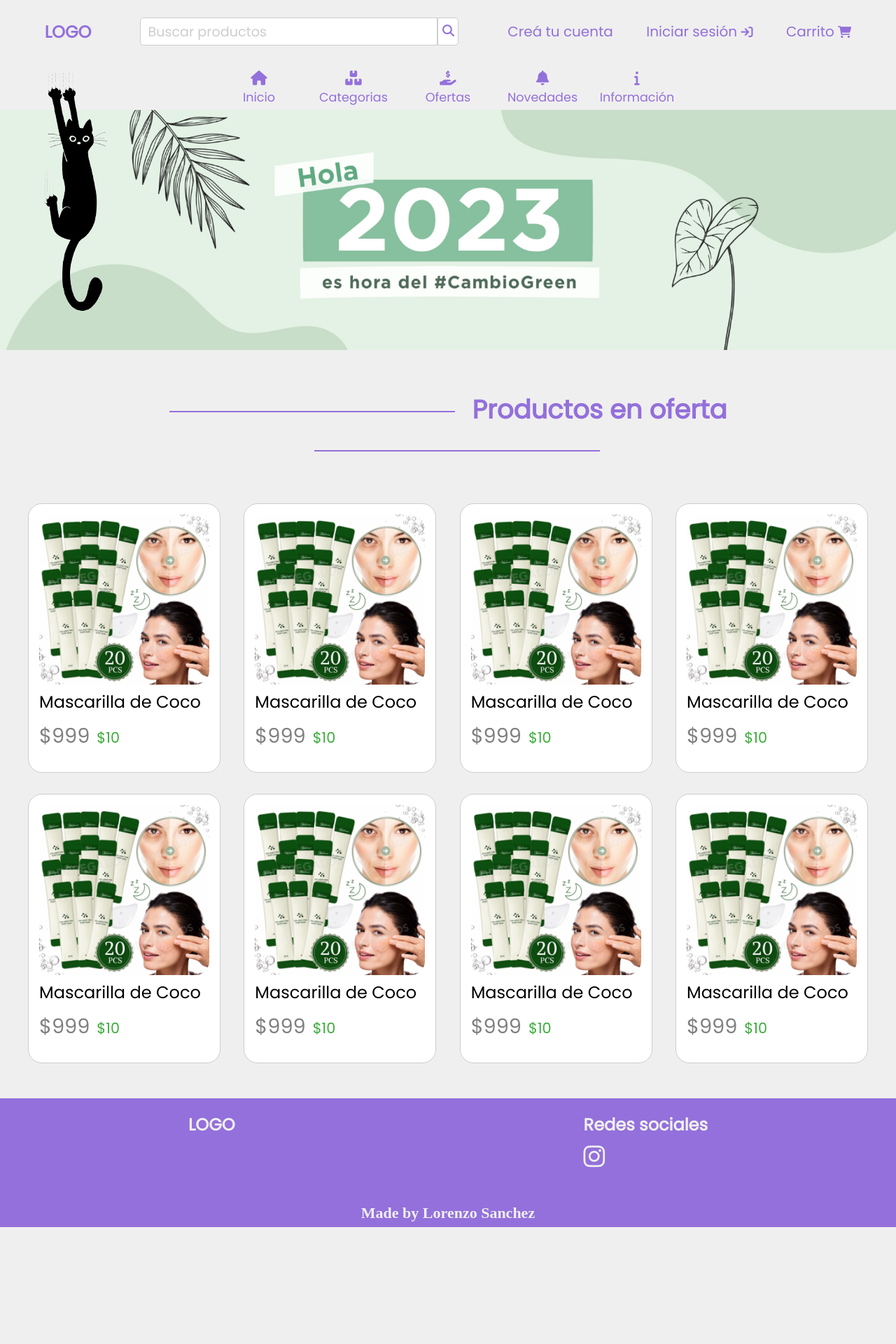
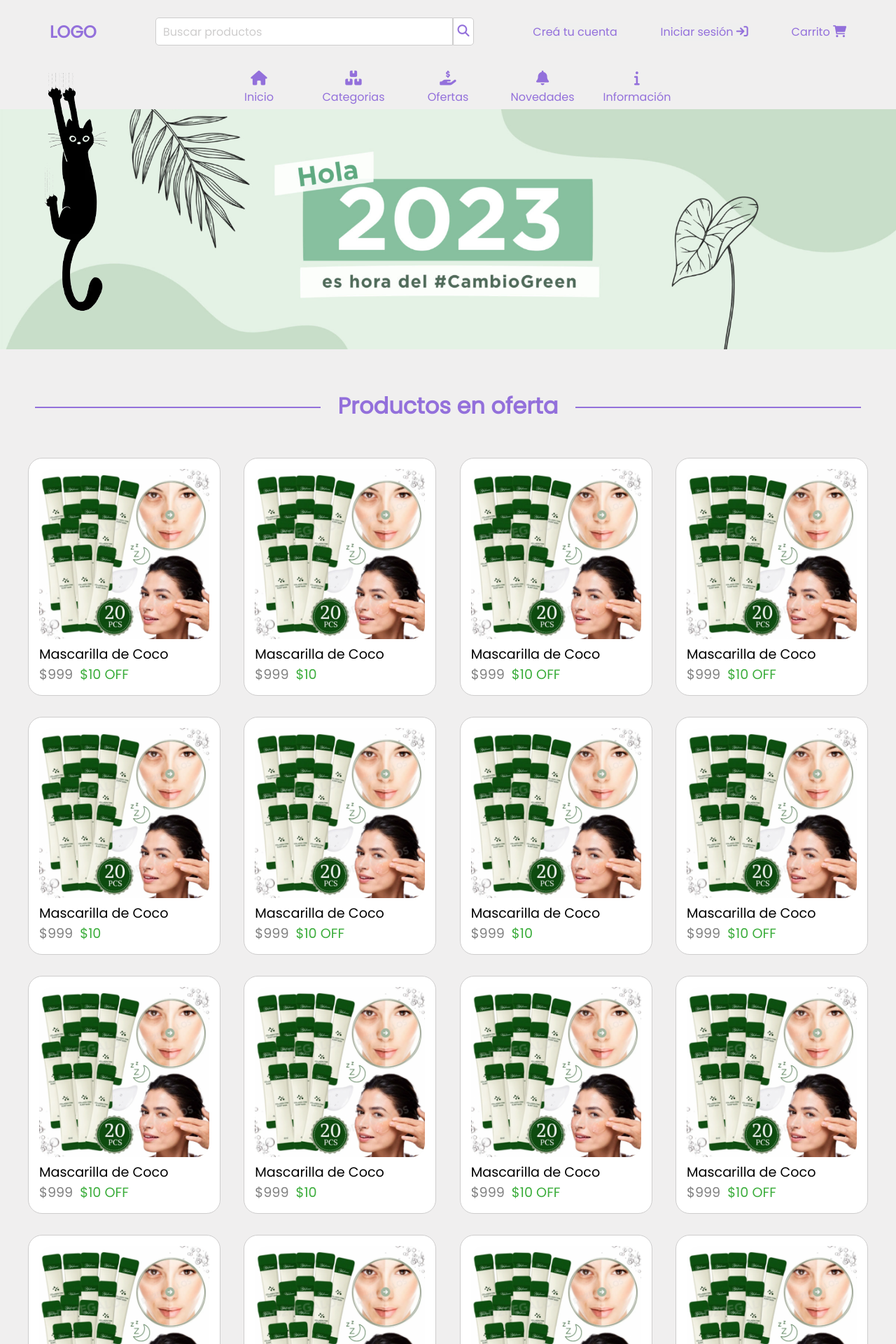
Before and after one commit to lorenzoSanchez97/ShowRoom, a React (Vite) app in the folder ShowRoom-FrontEnd/: page / in a window 1280 px wide. Shown: the top 1920 px of the page at 70% size. Before the commit the page ends 1753 px from the top, so only its background shows below. Built offline with nearby package versions, Linux system fonts and the light colour scheme.

Commit message:
Ajusto errores de diseño y estilo

```diff
--- a/ShowRoom-FrontEnd/src/components/Header/header.css
+++ b/ShowRoom-FrontEnd/src/components/Header/header.css
@@ -34,13 +34,13 @@ ul.nav-bar-list {
     gap: 35px;
 }
 
-.nav-bar li {
-    font-size: 1.1rem;
+.nav-bar .nav-bar-category li {
+    font-size: 1rem;
 }
 
 .sesion,
 .carrito {
-    font-size: 20px;
+    font-size: 1rem;
     text-decoration: none;
     border: none;
 }
@@ -75,12 +75,12 @@ ul.nav-bar-list {
     border-radius: 5px 0 0 5px;
     border: var(--bordes) solid 1px;
     padding: 0 0 0 10px;
-    font-size: 1.2rem;
+    font-size: 1rem;
     color: var(--color3);
 }
 
 .search-bar input::placeholder {
-    font-size: 1.2rem;
+    font-size: 1rem;
     color: var(--bordes);
 }
 
@@ -146,7 +146,7 @@ ul.nav-bar-list {
     text-align: center;
     padding: 0;
     color: var(--clarito);
-    font-size: 20px;
+    font-size: 0.9rem;
 }
 
 .subcategoria a {
--- a/ShowRoom-FrontEnd/src/components/Home/Home.jsx
+++ b/ShowRoom-FrontEnd/src/components/Home/Home.jsx
@@ -1,5 +1,6 @@
 import React from "react";
 import "./home.css"
+import Product from "../Product/Product";
 
 function Home() {
 
@@ -11,54 +12,8 @@ function Home() {
             <main>
                 <h1 className="title">Productos en oferta</h1>
                 <section className="seccion-principal">
-                    <article className="producto">
-                        <img src="/images/mascarilla.png" alt="" />
-                        <p className="nombre-producto">Mascarilla de Coco</p>
-                        <p className="precio-producto">$999</p>
-                        <p className="descuento-producto">$10</p>
-                    </article>
-                    <article className="producto">
-                        <img src="/images/mascarilla.png" alt="" />
-                        <p className="nombre-producto">Mascarilla de Coco</p>
-                        <p className="precio-producto">$999</p>
-                        <p className="descuento-producto">$10</p>
-                    </article>
-                    <article className="producto">
-                        <img src="/images/mascarilla.png" alt="" />
-                        <p className="nombre-producto">Mascarilla de Coco</p>
-                        <p className="precio-producto">$999</p>
-                        <p className="descuento-producto">$10</p>
-                    </article>
-                    <article className="producto">
-                        <img src="/images/mascarilla.png" alt="" />
-                        <p className="nombre-producto">Mascarilla de Coco</p>
-                        <p className="precio-producto">$999</p>
-                        <p className="descuento-producto">$10</p>
-                    </article>
-                    <article className="producto">
-                        <img src="/images/mascarilla.png" alt="" />
-                        <p className="nombre-producto">Mascarilla de Coco</p>
-                        <p className="precio-producto">$999</p>
-                        <p className="descuento-producto">$10</p>
-                    </article>
-                    <article className="producto">
-                        <img src="/images/mascarilla.png" alt="" />
-                        <p className="nombre-producto">Mascarilla de Coco</p>
-                        <p className="precio-producto">$999</p>
-                        <p className="descuento-producto">$10</p>
-                    </article>
-                    <article className="producto">
-                        <img src="/images/mascarilla.png" alt="" />
-                        <p className="nombre-producto">Mascarilla de Coco</p>
-                        <p className="precio-producto">$999</p>
-                        <p className="descuento-producto">$10</p>
-                    </article>
-                    <article className="producto">
-                        <img src="/images/mascarilla.png" alt="" />
-                        <p className="nombre-producto">Mascarilla de Coco</p>
-                        <p className="precio-producto">$999</p>
-                        <p className="descuento-producto">$10</p>
-                    </article>
+                    <Product/>
+                    <Product/>
                 </section>
             </main>
 
--- a/ShowRoom-FrontEnd/src/components/Home/home.css
+++ b/ShowRoom-FrontEnd/src/components/Home/home.css
@@ -16,7 +16,7 @@
 
 .title {
     text-align: center;
-    font-size: 37px;
+    font-size: 2rem;
     margin-bottom: 50px;
 }
 
@@ -49,42 +49,3 @@
     flex-wrap: wrap;
     row-gap: 30px;
 }
-
-.producto {
-    border-radius: 20px;
-    background-color: white;
-    width: 25%;
-    max-width: 275px;
-    padding: 15px;
-    transition: all 300ms;
-    border: var(--bordes) solid 1px;
-}
-
-.producto:hover {
-    cursor: pointer;
-    transform: scale(1.1);
-    box-shadow: 0px 0px 5px 7px rgb(147, 112, 219, 0.66);
-}
-
-.producto img {
-    border-radius: 20px;
-    width: 100%;
-}
-
-.nombre-producto {
-    color: black;
-    font-size: 1.5rem;
-}
-
-.precio-producto {
-    display: inline-block;
-    color: gray;
-    font-size: 1.3rem;
-    margin-right: 10px;
-}
-
-.descuento-producto {
-    color: rgb(59, 173, 59);
-    display: inline-block;
-    font-size: 1.3rem;
-}
--- /dev/null
+++ b/ShowRoom-FrontEnd/src/components/Product/Product.jsx
@@ -0,0 +1,58 @@
+import "./product.css"
+
+function Product() {
+    return (
+        <>
+            <article className="producto">
+                <img src="/images/mascarilla.png" alt="" />
+                <p className="nombre-producto">Mascarilla de Coco</p>
+                <p className="precio-producto">$999</p>
+                <p className="descuento-producto">$10 OFF</p>
+            </article>
+            <article className="producto">
+                <img src="/images/mascarilla.png" alt="" />
+                <p className="nombre-producto">Mascarilla de Coco</p>
+                <p className="precio-producto">$999</p>
+                <p className="descuento-producto">$10</p>
+            </article>
+            <article className="producto">
+                <img src="/images/mascarilla.png" alt="" />
+                <p className="nombre-producto">Mascarilla de Coco</p>
+                <p className="precio-producto">$999</p>
+                <p className="descuento-producto">$10 OFF</p>
+            </article>
+            <article className="producto">
+                <img src="/images/mascarilla.png" alt="" />
+                <p className="nombre-producto">Mascarilla de Coco</p>
+                <p className="precio-producto">$999</p>
+                <p className="descuento-producto">$10 OFF</p>
+            </article>
+            <article className="producto">
+                <img src="/images/mascarilla.png" alt="" />
+                <p className="nombre-producto">Mascarilla de Coco</p>
+                <p className="precio-producto">$999</p>
+                <p className="descuento-producto">$10</p>
+            </article>
+            <article className="producto">
+                <img src="/images/mascarilla.png" alt="" />
+                <p className="nombre-producto">Mascarilla de Coco</p>
+                <p className="precio-producto">$999</p>
+                <p className="descuento-producto">$10 OFF</p>
+            </article>
+            <article className="producto">
+                <img src="/images/mascarilla.png" alt="" />
+                <p className="nombre-producto">Mascarilla de Coco</p>
+                <p className="precio-producto">$999</p>
+                <p className="descuento-producto">$10</p>
+            </article>
+            <article className="producto">
+                <img src="/images/mascarilla.png" alt="" />
+                <p className="nombre-producto">Mascarilla de Coco</p>
+                <p className="precio-producto">$999</p>
+                <p className="descuento-producto">$10 OFF</p>
+            </article>
+        </>
+    )
+}
+
+export default Product;
--- /dev/null
+++ b/ShowRoom-FrontEnd/src/components/Product/product.css
@@ -0,0 +1,38 @@
+.producto {
+    border-radius: 20px;
+    background-color: white;
+    width: 25%;
+    max-width: 275px;
+    padding: 15px;
+    transition: all 300ms;
+    border: var(--bordes) solid 1px;
+}
+
+.producto:hover {
+    cursor: pointer;
+    transform: scale(1.1);
+    box-shadow: 0px 0px 5px 7px rgb(147, 112, 219, 0.66);
+}
+
+.producto img {
+    border-radius: 20px;
+    width: 100%;
+}
+
+.nombre-producto {
+    color: black;
+    font-size: 1.2rem;
+}
+
+.precio-producto {
+    display: inline-block;
+    color: var(--color3);
+    font-size: 1.2rem;
+    margin-right: 10px;
+}
+
+.descuento-producto {
+    color: rgb(59, 173, 59);
+    display: inline-block;
+    font-size: 1.2rem;
+}
--- a/ShowRoom-FrontEnd/src/components/ProductDetail/ProductDetail.jsx
+++ b/ShowRoom-FrontEnd/src/components/ProductDetail/ProductDetail.jsx
@@ -10,7 +10,7 @@ function ProductDetail() {
                 <ProductImages />
                 <section className="detalle-producto">
                     <h1 className="titulo-producto">Titulo producto</h1>
-                    <h1 className="precio-producto">$9999</h1>
+                    <h1 className="precio-producto-detail">$9999</h1>
                     <div className="incons-container">
                         <i className="fa-solid fa-credit-card" id="cuotas-producto-icon"></i>
                         <h1 className="cuotas"> 12 cuotas sin interés</h1>
@@ -32,7 +32,8 @@ function ProductDetail() {
                     <h1 className="descripcion-producto-titulo">Descripción</h1>
                     <p className="descripcion-producto">Lorem ipsum dolor sit amet consectetur, adipisicing elit. Dolores
                         doloremque consequatur cumque eius, provident excepturi laudantium officia incidunt corrupti
-                        optio ratione omnis tempore quaerat eveniet? Fuga quos delectus repellendus in?</p>
+                        optio ratione omnis tempore quaerat eveniet? Fuga quos delectus repellendus in?
+                        Lorem ipsum dolor sit amet consectetur adipisicing elit. Soluta architecto nam neque qui nulla ratione alias ipsa voluptas consequuntur, molestias est temporibus vero fugit impedit quam odit cum recusandae ut?</p>
                 </section>
             </main>
         </>
--- a/ShowRoom-FrontEnd/src/components/ProductDetail/productDetail.css
+++ b/ShowRoom-FrontEnd/src/components/ProductDetail/productDetail.css
@@ -3,7 +3,6 @@
     flex-direction: row;
     flex-wrap: nowrap;
     justify-content: center;
-    align-items: center;
 }
 
 .detalle-producto {
@@ -24,21 +23,21 @@
 }
 
 .titulo-producto {
-    font-size: 2rem;
+    font-size: 1.4rem;
     padding-bottom: 10px;
     border-bottom: 1px solid var(--bordes);
     color: black;
 }
 
-.precio-producto {
-    font-size: 1.8rem;
+.precio-producto-detail {
+    font-size: 1.4rem;
     margin-top: 10px;
     margin-bottom: 15px;
     color: var(--color3);
 }
 
 .stock-producto {
-    font-size: 1rem;
+    font-size: 0.8rem;
     color: black;
     margin-bottom: 10px;
     margin-top: 20px;
@@ -67,6 +66,7 @@
 }
 
 .descripcion-producto-titulo {
+    font-size: 1rem;
     margin-top: 10px;
     margin-bottom: 10px;
     padding-top: 10px;
@@ -76,14 +76,14 @@
 
 .descripcion-producto {
     color: black;
-    font-size: 1.1rem;
+    font-size: 0.9rem;
 }
 
 .envio-producto,
 .descuento,
 .cuotas {
     display: inline-block;
-    font-size: 1.2rem;
+    font-size: 0.92rem;
     color: rgb(22, 165, 41);
 }
 
@@ -97,3 +97,19 @@
 .incons-container {
     margin-bottom: 8px;
 }
+
+.cantidad-formulario button {
+    width: 100%;
+    height: 40px;
+    border-radius: 5px;
+    border: var(--bordes) solid 1px;
+    background-color: var(--verde);
+    color: var(--clarito);
+    font-size: 1rem;
+    transition: 300ms all;
+}
+
+.cantidad-formulario button:hover {
+    cursor: pointer;
+    background-color: var(--color3);
+}
--- a/ShowRoom-FrontEnd/src/components/ProductImages/ProductImages.jsx
+++ b/ShowRoom-FrontEnd/src/components/ProductImages/ProductImages.jsx
@@ -40,11 +40,11 @@ function ProductImages() {
             </div>
             <figure className="imagen-producto">
                 <img className="mainSlide" src={`/images/${images[slide]}`} alt="" />
-            </figure>
             <div className="botones">
                     <button className="image-button prev" onClick={handlePrevButton}><i className="fa-solid fa-arrow-left"></i></button>
                     <button className="image-button next" onClick={handleNextButton}><i className="fa-solid fa-arrow-right"></i></button>
             </div>
+            </figure>
         </>
     )
 }
```
Also changed, not shown: ShowRoom-FrontEnd/src/components/Form/form.css (+4 -6 lines), ShowRoom-FrontEnd/src/components/ProductImages/productImages.css (+4 -18 lines).
